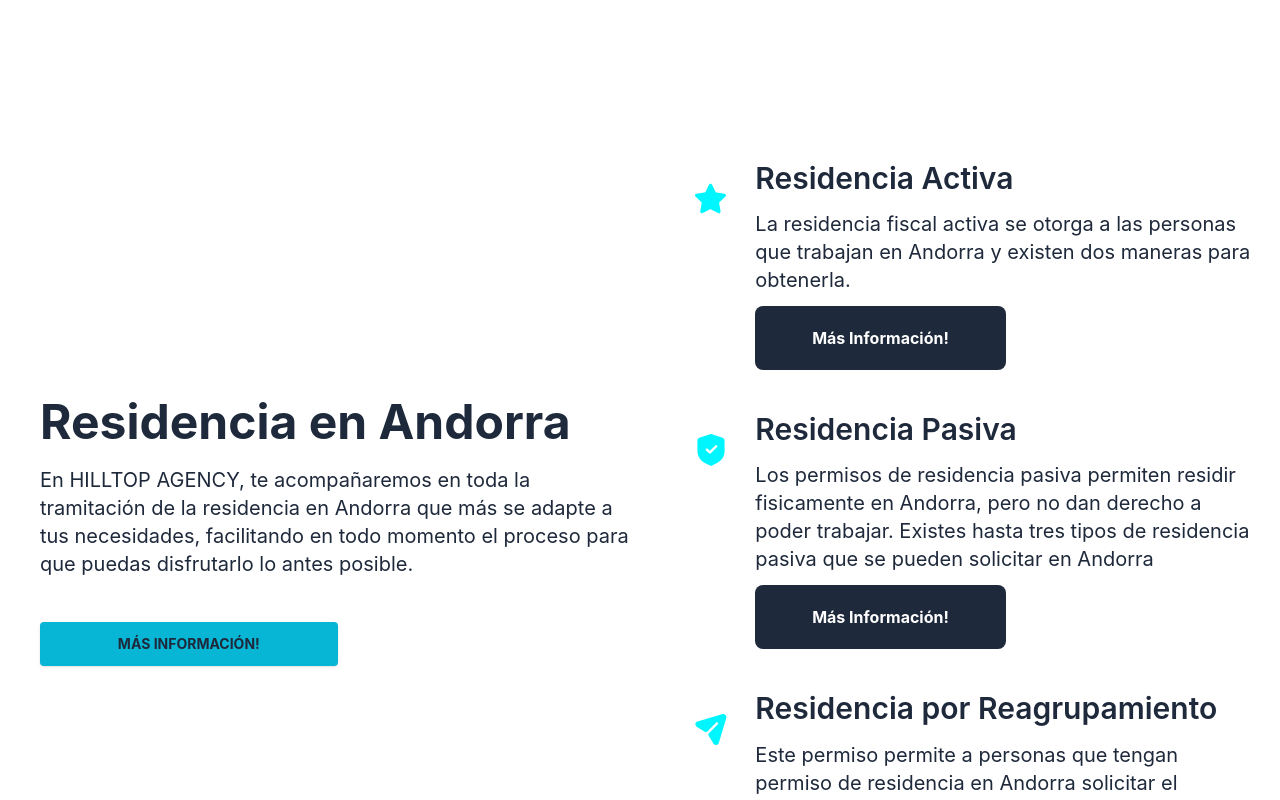
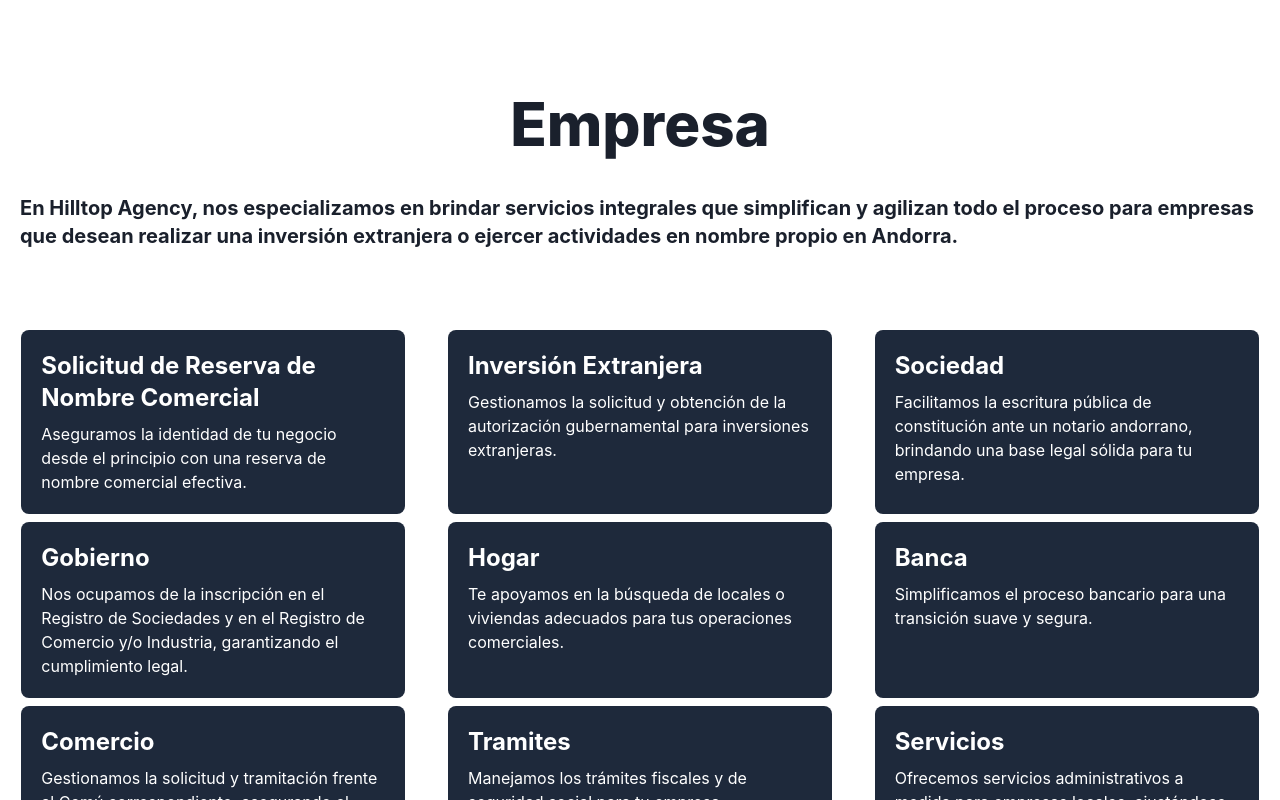
Before and after one commit to Jsendz/lauweb-dev, a React (Vite) app: page / in a window 1280 px wide. Shown: the part 920-1720 px from the top of the page. Built offline with nearby package versions, Linux system fonts and the light colour scheme.

Commit message:
lauweb-dev

```diff
--- a/src/Components/Home.jsx
+++ b/src/Components/Home.jsx
@@ -3,8 +3,6 @@
 
 import {useTranslation} from "react-i18next";
 import Modal from './Modal.jsx';
-import { Link } from 'react-router-dom';
-import { Residencias } from './index.js';
 
 
 
@@ -16,7 +14,6 @@
     const [t] = useTranslation("global");
 
   return (
-    <div>
     <div className="w-full h-screen" style={{ backgroundImage: `url(${Forest})`,backgroundSize: 'cover' }}  >
         <div className="w-full mx-auto  lg:max-w-7xl lg:h-[70%] h-full flex flex-col lg:flex-row lg:justify-start rounded-xl lg:mb-32 xl:mb-40 " >
             <div className="w-full flex flex-col justify-center text-left p-2 pt-10 pl-4 lg:pl-20" >
@@ -38,8 +35,6 @@
         </div>
 
     </div>
-    <Residencias />
-    </div>
 
   )
 }
```
